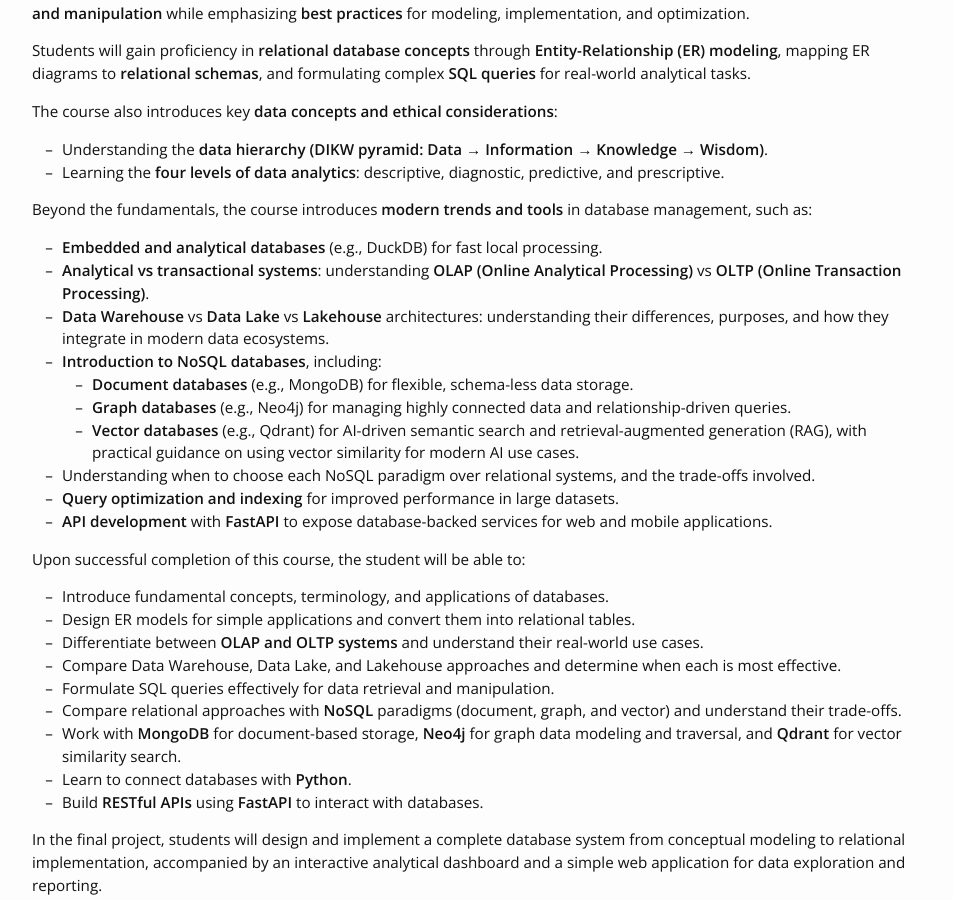
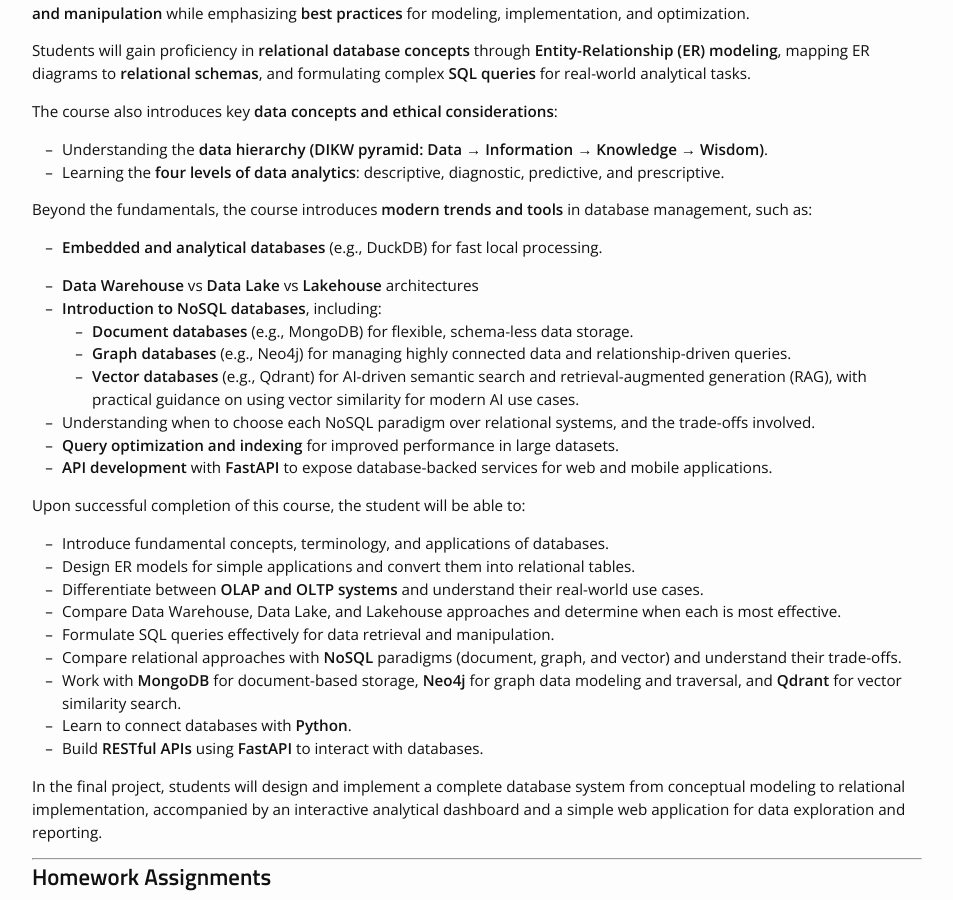
Before and after one commit to milad-ai/dbcs_4051, a Jekyll site: the page built from Syllabus.md, in a window 1280 px wide and 900 px high, scrolled down 359 px. Shown: the whole window, without its empty margins (163-1116 px from the left). Built offline with Jekyll 4.4.1, drawn with Linux system fonts in a browser that asks for light colours; nearby versions of some CDN libraries.

Commit message:
Update Syllabus.md

```diff
--- a/Syllabus.md
+++ b/Syllabus.md
@@ -21,8 +21,8 @@ The course also introduces key **data concepts and ethical considerations**:
 Beyond the fundamentals, the course introduces **modern trends and tools** in database management, such as:
 
 - **Embedded and analytical databases** (e.g., DuckDB) for fast local processing.
-- **Analytical vs transactional systems**: understanding **OLAP (Online Analytical Processing)** vs **OLTP (Online Transaction Processing)**.
-- **Data Warehouse** vs **Data Lake** vs **Lakehouse** architectures: understanding their differences, purposes, and how they integrate in modern data ecosystems.
+
+- **Data Warehouse** vs **Data Lake** vs **Lakehouse** architectures
 - **Introduction to NoSQL databases**, including:
   - **Document databases** (e.g., MongoDB) for flexible, schema-less data storage.
   - **Graph databases** (e.g., Neo4j) for managing highly connected data and relationship-driven queries.
```
